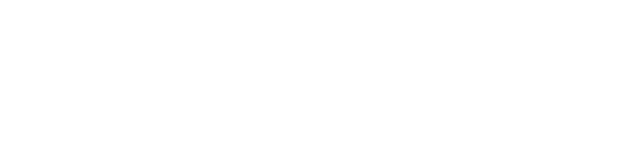
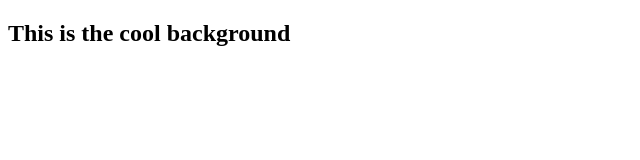
Before and after one commit to Neko19/background-generator, a plain HTML site: page index.html in a window 1280 px wide. Shown: the whole page, without its empty margins (0-640 px from the left). Drawn offline with Linux system fonts and the light colour scheme.

Commit message:
changing text

```diff
--- a/index.html
+++ b/index.html
@@ -6,6 +6,6 @@
     <title>COOL Gradient</title>
 </head>
 <body>
-
+    <h2>This is the cool background</h2>
 </body>
 </html>
```
